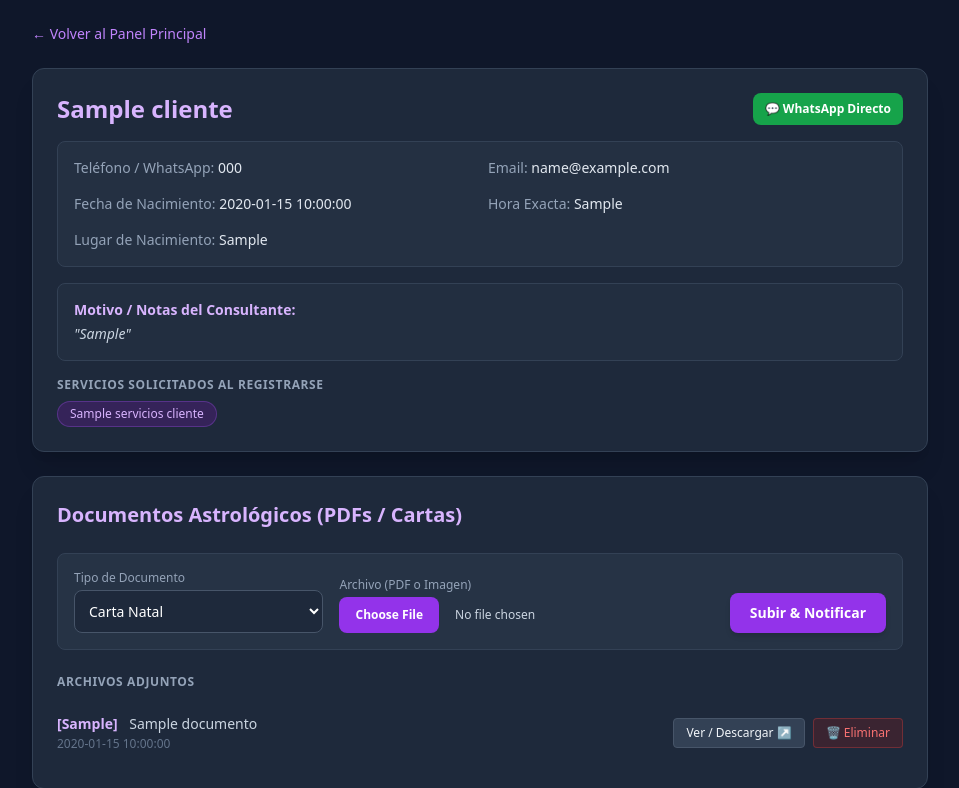
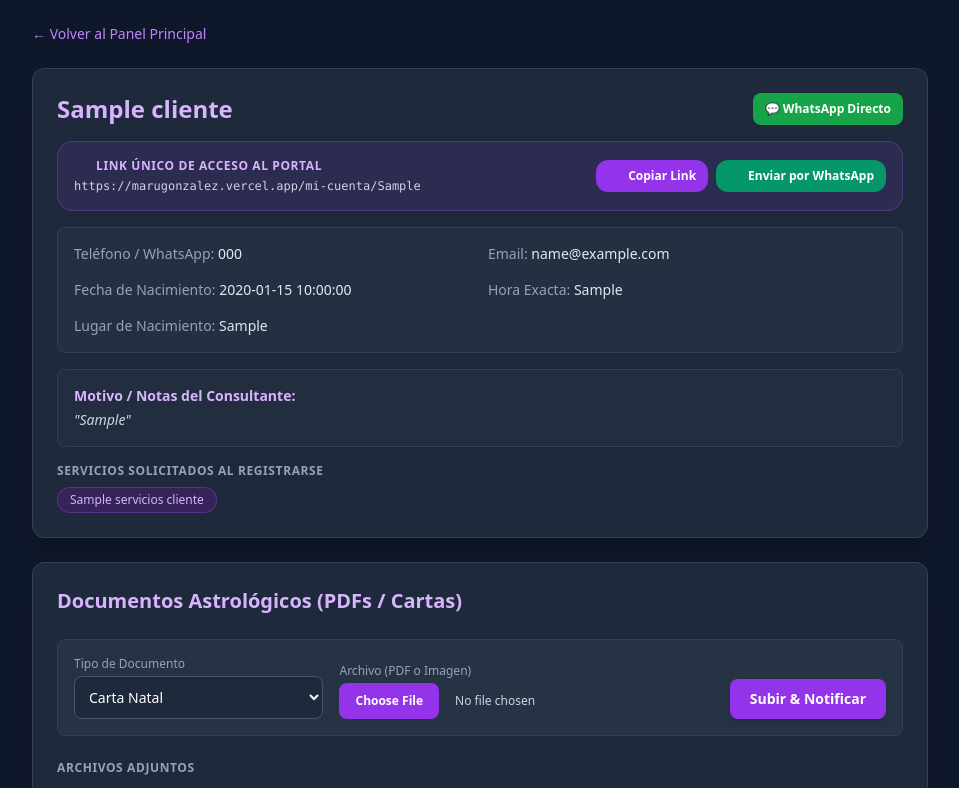
Before and after one commit to ItsVal00/Sistema, a Flask app: page /admin/cliente/1 in a window 1280 px wide. Shown: the top 788 px of the page, without its empty margins (160-1119 px from the left). Run offline with Flask 3, Linux system fonts and the light colour scheme; a user stored in the database is signed in; tables that the repository leaves empty hold one stand-in row (values such as "Sample post"); a database or web service that is not in the repository returns one stand-in record (values such as "Sample title"); parts of the project's set-up code (start-up, migrations or seed data) failed here and were passed over; some libraries are stand-ins or nearby versions.

Commit message:
Display client unique access link in admin client details

```diff
--- a/templates/cliente_detalle.html
+++ b/templates/cliente_detalle.html
@@ -33,6 +33,30 @@
                     💬 WhatsApp Directo
                 </a>
             </div>
+        <!-- Enlace Directo al Portal del Consultante -->
+        <div class="mt-4 p-4 rounded-2xl bg-purple-500/10 border border-purple-500/30 flex flex-col md:flex-row justify-between items-start md:items-center gap-3">
+            <div>
+                <p class="text-xs font-bold text-purple-300 uppercase tracking-wider flex items-center gap-1.5">
+                    <i data-lucide="link" class="w-4 h-4"></i> Link Único de Acceso al Portal
+                </p>
+                <p class="text-xs text-slate-300 font-mono mt-1 break-all select-all">
+                    https://marugonzalez.vercel.app/mi-cuenta/{{ cliente.token_acceso }}
+                </p>
+            </div>
+
+            <div class="flex items-center gap-2 shrink-0 w-full md:w-auto">
+                <button onclick="navigator.clipboard.writeText('https://marugonzalez.vercel.app/mi-cuenta/{{ cliente.token_acceso }}'); alert('¡Link copiado al portapapeles!');"
+                        class="bg-purple-600 hover:bg-purple-500 text-white text-xs font-bold px-3 py-2 rounded-xl transition flex items-center gap-1.5 justify-center w-full md:w-auto">
+                    <i data-lucide="copy" class="w-3.5 h-3.5"></i> Copiar Link
+                </button>
+
+                <a href="https://wa.me/{{ cliente.telefono|replace(' ', '')|replace('-', '') }}?text=¡Hola%20{{ cliente.nombre.split(' ')[0] }}!%20Aquí%20tienes%20el%20enlace%20directo%20a%20tu%20portal%20astrológico:%20https://marugonzalez.vercel.app/mi-cuenta/{{ cliente.token_acceso }}"
+                target="_blank"
+                class="bg-emerald-600 hover:bg-emerald-500 text-white text-xs font-bold px-3 py-2 rounded-xl transition flex items-center gap-1.5 justify-center w-full md:w-auto">
+                    <i data-lucide="message-circle" class="w-3.5 h-3.5"></i> Enviar por WhatsApp
+                </a>
+            </div>
+        </div>
 
             <div class="grid grid-cols-1 md:grid-cols-2 gap-4 text-sm bg-slate-700/30 p-4 rounded-lg border border-slate-700">
                 <div><span class="text-slate-400 font-medium">Teléfono / WhatsApp:</span> <span class="text-slate-200">{{ cliente.telefono }}</span></div>
```
